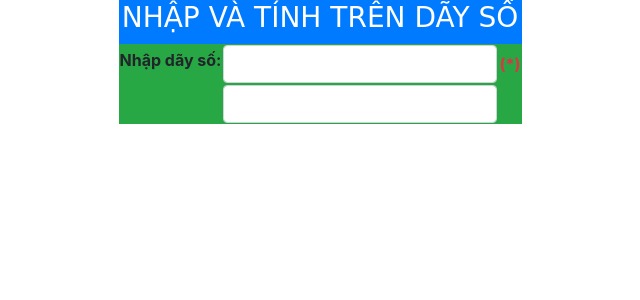
After one commit to THT-97/PHP_Exc, a PHP site: page /Bai4.php in a window 1280 px wide. The commit adds this page. Shown: the top 300 px of the page, without its empty margins (320-960 px from the left). Run offline with PHP 8.4, Linux system fonts and the light colour scheme; some libraries are stand-ins or nearby versions.

Commit message:
BT P4: 	Bai 1,2,3 fix 	Bai 4 init

```diff
--- a/P4/Bai2.php
+++ b/P4/Bai2.php
@@ -37,7 +37,7 @@ and open the template in the editor.
                     <td class="text-primary">Năm âm lịch</td>
                 </tr>
                 <tr class="bg-info">
-                    <td class="text-primary"><input class="form-control" type="number" min="3" name="year" value="<?php if(isset($_GET["year"])) echo $y ?>"/></td>
+                    <td class="text-primary"><input class="form-control" type="number" min="100" max="9999" name="year" value="<?php if(isset($_GET["year"])) echo $y ?>"/></td>
                     <td><input class="btn btn-success" name="Submit" type="submit" value="=>" /></td>
                     <td class="text-primary"><input class="form-control text-warning" type="text" disabled="1" value="<?php if(isset($ly)) echo $ly ?>"/></td>
                 </tr>
--- a/P4/Bai3.php
+++ b/P4/Bai3.php
@@ -41,7 +41,7 @@ and open the template in the editor.
                 </tr>
                 <tr class="bg-info">
                     <th class="text-center"><label>Năm:</label></th>
-                    <td><input class="form-control" name="year" type="number" value="<?php if(isset($_POST["year"])) echo $y ?>"/></td>
+                    <td><input class="form-control" name="year" type="number" min="1000" max="9999" value="<?php if(isset($_POST["year"])) echo $y ?>"/></td>
                 </tr>
                 <tr class="bg-info">
                     <td colspan="2">
--- /dev/null
+++ b/P4/Bai4.php
@@ -0,0 +1,39 @@
+<!DOCTYPE html>
+<!--
+To change this license header, choose License Headers in Project Properties.
+To change this template file, choose Tools | Templates
+and open the template in the editor.
+-->
+<html>
+    <head>
+        <meta charset="UTF-8">
+        <title>Tính trên dãy số</title>
+        <link rel="stylesheet" href="../bootstrap.min.css"/>
+    </head>
+    <body>
+        <?php
+        // put your code here
+        ?>
+        <form action="" method="POST">
+            <table align="center" class="table-condensed">
+                <tr class="bg-primary">
+                    <th class="text-center" colspan="3" style="color: white;">
+                        <h3 style="font-family:'Comic Sans MS'">NHẬP VÀ TÍNH TRÊN DÃY SỐ</h3>
+                    </th>
+                </tr>
+                <tr class="bg-success">
+                    <th class="text-center">
+                        <label>Nhập dãy số:</label>
+                    </th>
+                    <td><input class="form-control" name="arr" type="text" value="<?php if(isset($_POST["arr"])) echo $a ?>"/></td>
+                    <td class="text-danger"><b>(*)</b></td>
+                </tr>
+                <tr class="bg-success">
+                    <td></td>
+                    <td><input class="form-control" name="arr" type="text" value="<?php if(isset($_POST["arr"])) echo $a ?>"/></td>
+                    <td></td>
+                </tr>
+            </table>
+        </form>
+    </body>
+</html>
```
